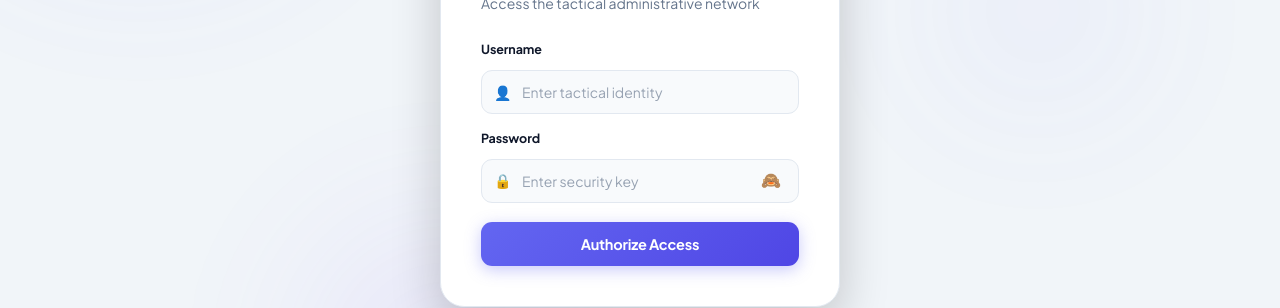
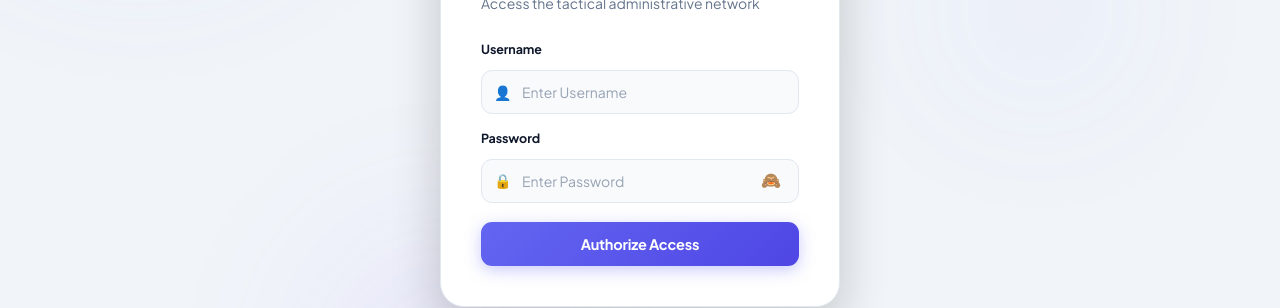
Before and after one commit to amadoujawo1/epom-dev, a React (Vite) app in the folder client/: page / in a window 1280 px wide. Shown: the part 329-637 px from the top of the page. Built offline with nearby package versions, Linux system fonts and the light colour scheme.

Commit message:
Update login page placeholders: tactical identity -> Username, security key -> Password

```diff
--- a/client/src/i18n/translations.js
+++ b/client/src/i18n/translations.js
@@ -113,9 +113,9 @@ const translations = {
     login_mfa_title: 'Security Verification',
     login_mfa_sub: 'Enter the authorization code sent to your device',
     login_username: 'Username',
-    login_username_placeholder: 'Enter tactical identity',
+    login_username_placeholder: 'Enter Username',
     login_password: 'Password',
-    login_password_placeholder: 'Enter security key',
+    login_password_placeholder: 'Enter Password',
     login_authorize: 'Authorize Access',
     login_authenticating: 'Authenticating...',
     login_verify_code: 'Verification Code',
@@ -429,9 +429,9 @@ const translations = {
     login_mfa_title: 'Vérification de sécurité',
     login_mfa_sub: "Entrez le code d'autorisation envoyé à votre appareil",
     login_username: "Nom d'utilisateur",
-    login_username_placeholder: 'Entrez votre identité tactique',
+    login_username_placeholder: "Entrez votre nom d'utilisateur",
     login_password: 'Mot de passe',
-    login_password_placeholder: 'Entrez la clé de sécurité',
+    login_password_placeholder: 'Entrez votre mot de passe',
     login_authorize: "Autoriser l'accès",
     login_authenticating: 'Authentification...',
     login_verify_code: 'Code de vérification',
```
